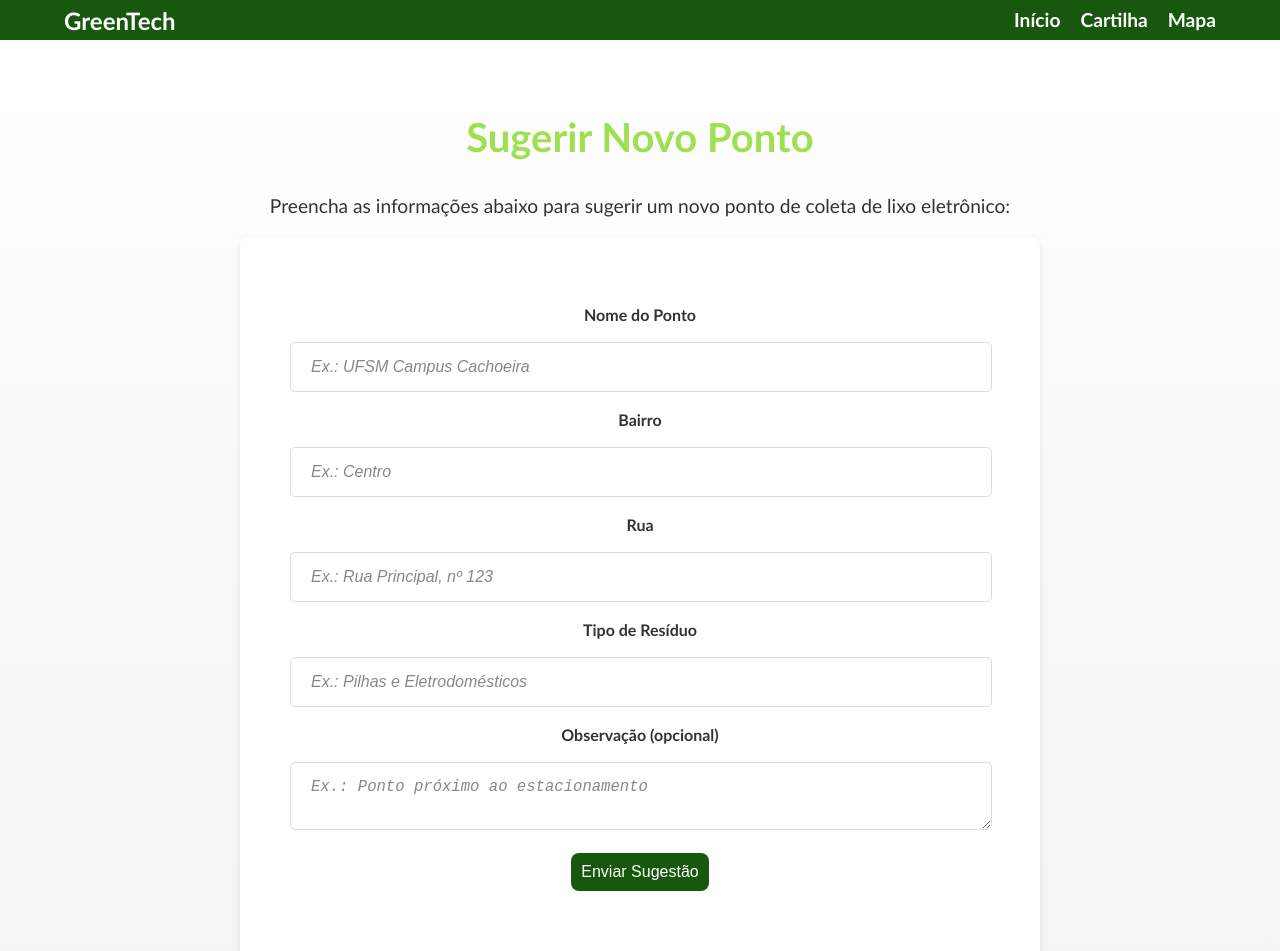
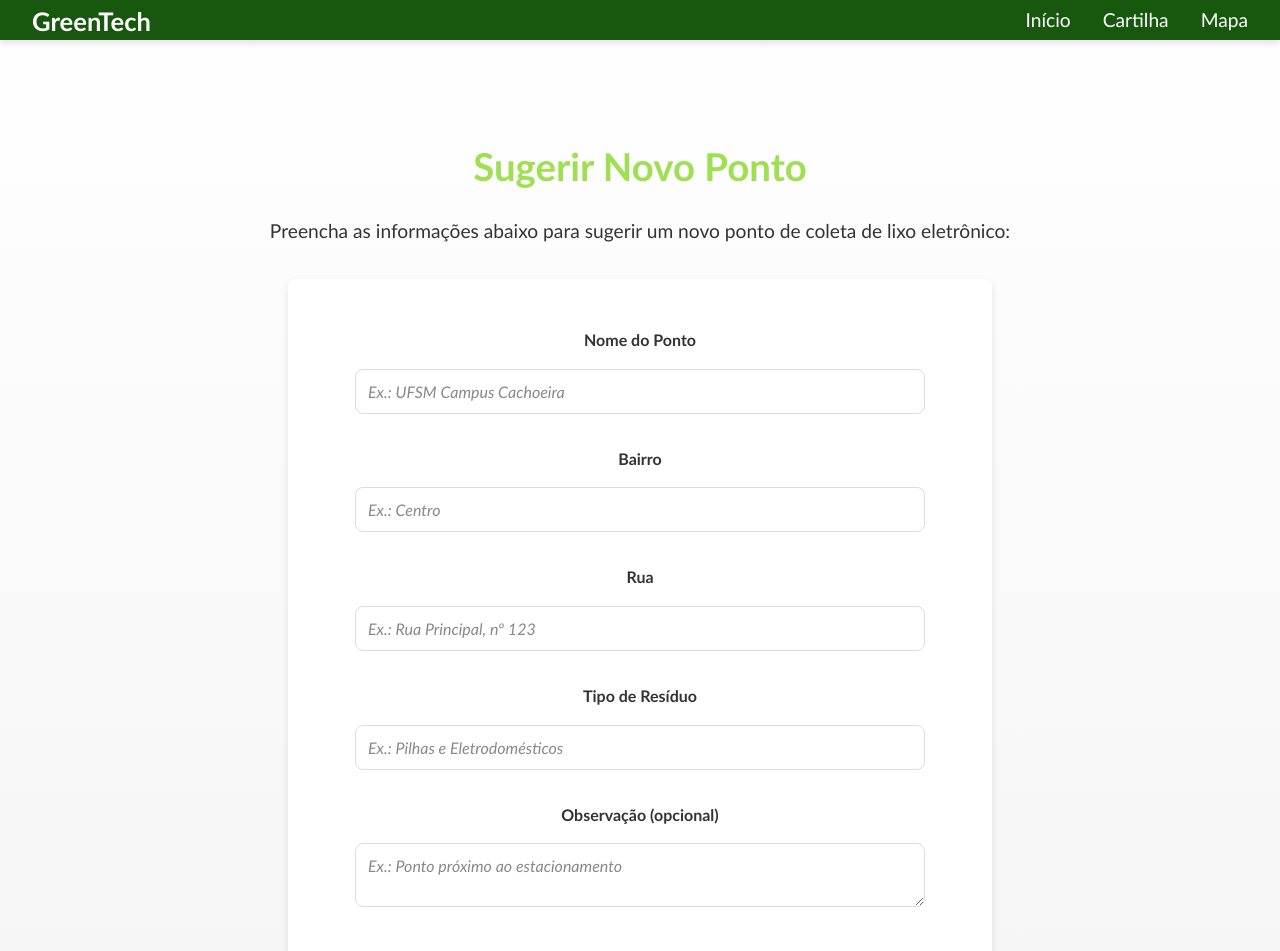
Before and after one commit to JoaoPZM/GreenTech-FrontEnd, a plain HTML site: page sugestao.html in a window 1280 px wide. Shown: the top 951 px of the page. Drawn offline with Linux system fonts and the light colour scheme.

Commit message:
Update style-sugestao.css

```diff
--- a/css/style-sugestao.css
+++ b/css/style-sugestao.css
@@ -10,154 +10,189 @@
 
 /* Estilos para o corpo da página */
 body {
-    font-family: var(--font-family); /* Aplica a fonte definida */
+    font-family: var(--font-family);
     margin: 0;
     padding: 0;
-    background: linear-gradient(rgba(255, 255, 255, 1), rgba(244, 244, 244, 1)); /* Fundo com gradiente */
+    background: linear-gradient(
+        rgba(255, 255, 255, 1),
+        rgba(244, 244, 244, 1)
+    );
+    line-height: 1.6; /* Melhor legibilidade */
+    font-size: 1rem;
 }
 
 /* Estilos para o cabeçalho */
 header {
-    background-color: var(--primary-color); /* Cor de fundo do cabeçalho */
-    height: 40px; /* Define altura fixa */
-    line-height: 40px; /* Alinha texto verticalmente */
-    position: relative; /* Permite posicionamento relativo em elementos internos */
-    color: white;
-    text-align: center; /* Centraliza o conteúdo */
-}
-
-nav {
-    display: flex; /* Usa o flexbox para distribuir itens */
-    justify-content: space-between; /* Espaço igual entre os itens */
-    align-items: center; /* Centraliza verticalmente */
-    width: 90%; /* Define a largura */
-    margin: 0 auto; /* Centraliza horizontalmente */
-}
-
-/* Título dentro do cabeçalho */
-header h2 {
-    font-size: 1.8em; /* Tamanho da fonte */
-    margin: 0; /* Remove a margem */
-}
-
-header h1 {
-    font-size: 1.5em; /* Tamanho da fonte */
-    margin: 0; /* Remove a margem */
+    position: relative; /* Fixa o cabeçalho no topo da página */
+    top: 0;
+    left: 0;
+    width: 100%; /* Ocupa toda a largura */
+    z-index: 1100; /* Fica acima da aba lateral */
+    background-color: var(--primary-color); /* Fundo para cobrir a aba */
+    box-shadow: 0 0.25rem 0.375rem rgba(0, 0, 0, 0.1); /* Sombra para destaque */
+    height: 2.5rem; /* Altura proporcional ao texto */
+    line-height: 2.5rem; /* Alinha texto verticalmente */
+    box-sizing: border-box; /* Inclui padding e bordas no cálculo de largura */
 }
 
 /* Estilos para a navegação */
-nav ul {
-    list-style: none; /* Remove os marcadores */
-    margin: 0;
-    display: flex; /* Alinha os itens em linha */
-    justify-content: center; /* Centraliza os itens */
-    gap: 20px; /* Espaço entre os itens */
+nav {
+    display: flex;
+    justify-content: space-between;
+    align-items: center;
+    width: 95%;
+    margin: 0 auto;
 }
 
-nav ul li {
-    display: inline-block; /* Exibe como bloco inline */
+.logo h1 {
+    color: white;
+    margin: 0;
+    font-size: clamp(1.5rem, 2vw, 2rem);
 }
 
-/* Estilo dos links de navegação */
-nav ul li a {
-    color: white; /* Cor dos links */
-    text-decoration: none; /* Remove sublinhado */
-    font-size: 1.2em; /* Tamanho da fonte */
-    font-weight: bold; /* Negrito */
+ul.menu {
+    list-style: none;
+    margin: 0;
+    padding: 0;
+    display: flex;
+    gap: 1rem;
 }
 
-/* Efeito de hover nos links */
-nav ul li a:hover {
-    text-decoration: underline; /* Adiciona sublinhado no hover */
+ul.menu li a {
+    color: white;
+    text-decoration: none;
+    font-size: clamp(1rem, 1.5vw, 1.2rem);
+    transition: color 0.3s ease;
+}
+
+ul.menu li a:hover {
+    text-decoration: underline;
+    color: var(--secondary-color);
+}
+
+ul.menu li {
+    margin-left: 1rem; /* Espaçamento entre itens */
+    display: inline-block;
 }
 
 /* Estilos para a seção de sugestão de ponto */
 .sugestao-ponto {
-    padding: 40px 20px;
-    text-align: center; /* Centraliza o texto */
+    padding: 5% 5%;
+    text-align: center;
 }
 
 /* Título da seção */
 .sugestao-ponto h2 {
-    font-size: 2.5em; /* Tamanho maior para o título */
-    color: var(--secondary-color); /* Cor do título */
+    font-size: clamp(2rem, 3vw, 3rem);
+    color: var(--secondary-color);
+    margin-bottom: 1rem;
 }
 
 /* Parágrafo de descrição */
 .sugestao-ponto p {
-    font-size: 1.2em;
+    font-size: clamp(1rem, 2.5vw, 1.2rem);
     color: var(--text-color);
-    margin-bottom: 20px; /* Espaço abaixo */
+    margin-bottom: 2rem;
 }
 
-/* Estilo geral do formulário */
 .sugestao-ponto form {
-    max-width: 700px; /* Largura máxima do formulário */
-    margin: auto; /* Centraliza o formulário */
-    background-color: white; /* Cor de fundo branca */
-    padding: 50px; /* Espaçamento interno */
-    border-radius: 8px; /* Bordas arredondadas */
-    box-shadow: 0 4px 8px rgba(0, 0, 0, 0.1); /* Sombra suave */
+    max-width: 40rem;
+    margin: 0 auto;
+    padding: 2rem;
+    background: white;
+    border-radius: 0.5rem;
+    box-shadow: 0 0.25rem 0.5rem rgba(0, 0, 0, 0.1);
 }
 
-/* Estilo dos rótulos dos campos do formulário */
+/* Rótulos */
 .sugestao-ponto label {
-    display: block; /* Faz os rótulos ficarem em linha com os campos */
-    font-weight: 600; /* Negrito */
-    margin: 18px 0; /* Espaçamento acima e abaixo */
-    color: var(--text-color); /* Cor do texto */
+    display: block;
+    font-weight: bold;
+    margin: 1rem 0;
+    color: var(--text-color);
 }
 
-/* Estilo dos campos de entrada de texto */
-.sugestao-ponto input {
-    width: 100%; /* Largura completa */
-    padding: 15px 0;
-    margin: 0;
-    border: 1px solid #ddd; /* Borda suave */
-    border-radius: 5px; /* Bordas arredondadas */
-    font-size: 1em; /* Tamanho da fonte */
+/* Campos de entrada de texto */
+.sugestao-ponto input, .sugestao-ponto textarea {
+    width: 85%;
+    padding: 0.75rem;
+    margin-bottom: 1rem;
+    border: 0.1rem solid #ddd;
+    border-radius: 0.5rem;
+    font-size: 1rem;
+    font-family: inherit;
 }
 
-/* Estilo da área de texto (textarea) */
-.sugestao-ponto textarea {
-    width: 100%; /* Largura completa */
-    margin: 0;
-    padding: 15px 0; /* Corrigido para um valor mais razoável */
-    border: 1px solid #ddd; /* Borda suave */
-    border-radius: 5px; /* Bordas arredondadas */
-    font-size: 1.2em; /* Tamanho da fonte */
+/* Placeholder */
+.sugestao-ponto ::placeholder {
+    color: #888;
+    font-style: italic;
 }
 
-/* Estilo do texto de placeholder */
-.sugestao-ponto ::placeholder {
-    margin: 0;
-    padding: 0 20px;
-    color: #888; /* Cor do texto placeholder */
-    font-style: italic; /* Estilo em itálico */
+/* Botão de envio */
+.sugestao-ponto button {
+    margin: 1.5rem 0 0;
+    padding: 0.75rem 1.5rem;
+    background-color: var(--primary-color);
+    color: white;
+    border: none;
+    border-radius: 0.5rem;
+    font-size: 1rem;
+    cursor: pointer;
+    transition: background-color 0.3s ease;
+
 }
 
-/* Estilo do botão de envio */
-.sugestao-ponto button {
-    padding: 10px 10px;
-    margin: 20px 0;
-    background-color: var(--primary-color); /* Cor de fundo do botão */
-    color: white;
-    border: none;
-    border-radius: 8px; /* Bordas arredondadas */
-    font-size: 1em;
-    cursor: pointer; /* Muda o cursor para indicar clique */
-    transition: background-color 0.3s ease; /* Transição suave ao passar o mouse */
+/* Hover no botão */
+.sugestao-ponto button:hover {
+    background-color: var(--button-hover);
 }
 
-/* Efeito de hover no botão */
-.sugestao-ponto button:hover {
-    background-color: var(--button-hover); /* Muda a cor de fundo no hover */
+/* Rodapé */
+footer {
+    /* Estilização do rodapé */
+    background-color: var(--primary-color); /* Fundo na cor principal */
+    color: white; /* Texto branco */
+    text-align: center; /* Centraliza o conteúdo */
+    padding: 1.5rem 0; /* Espaçamento interno */
+    font-size: 0.9rem; /* Tamanho de fonte responsivo */
+    position: relative; /* Posição relativa para ajustes */
+    bottom: 0; /* Fixa ao final, se necessário */
+    width: 100%; /* Ocupa toda a largura */
 }
 
-/* Estilos para o rodapé */
-footer {
-    background-color: var(--primary-color); /* Cor de fundo do rodapé */
-    color: white;
-    text-align: center; /* Centraliza o texto */
-    padding: 10px 0; /* Espaçamento */
+footer p {
+    /* Parágrafos no rodapé */
+    margin: 0.25rem 0; /* Margem vertical pequena */
 }
+
+footer a {
+    /* Links no rodapé */
+    color: white; /* Texto branco */
+    text-decoration: underline; /* Sublinhado */
+}
+
+@media (max-width: 576px) {
+    header {
+        padding: 0.5rem 1rem;
+    }
+
+    nav {
+        flex-wrap: wrap;
+        gap: 0.5rem;
+    }
+
+    .logo h1 {
+        font-size: 0.8rem; /* Reduz tamanho da fonte */
+    }
+
+    ul.menu {
+        flex-direction: row; /* Mantém o menu horizontal */
+        justify-content: center;
+        gap: 0.5rem;
+    }
+
+    ul.menu li a {
+        font-size: 0.8rem; /* Reduz tamanho da fonte */
+    }
+}
```
